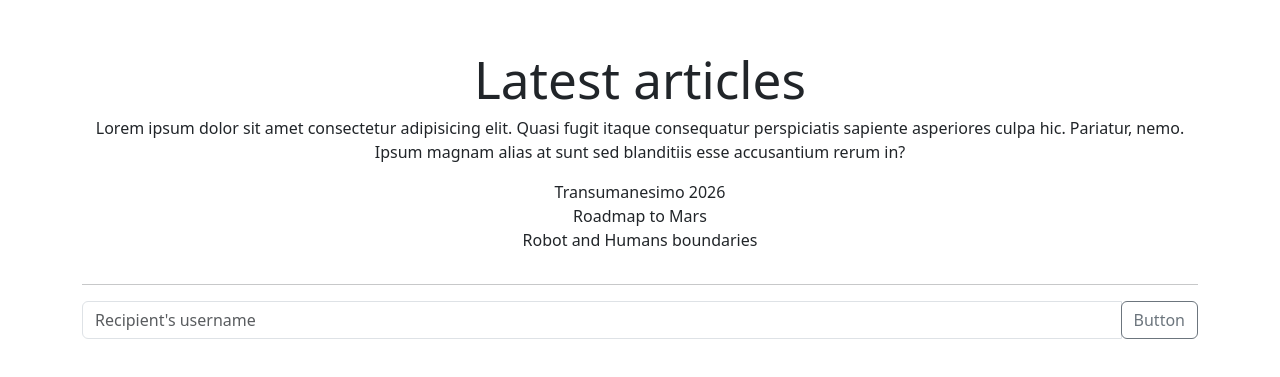
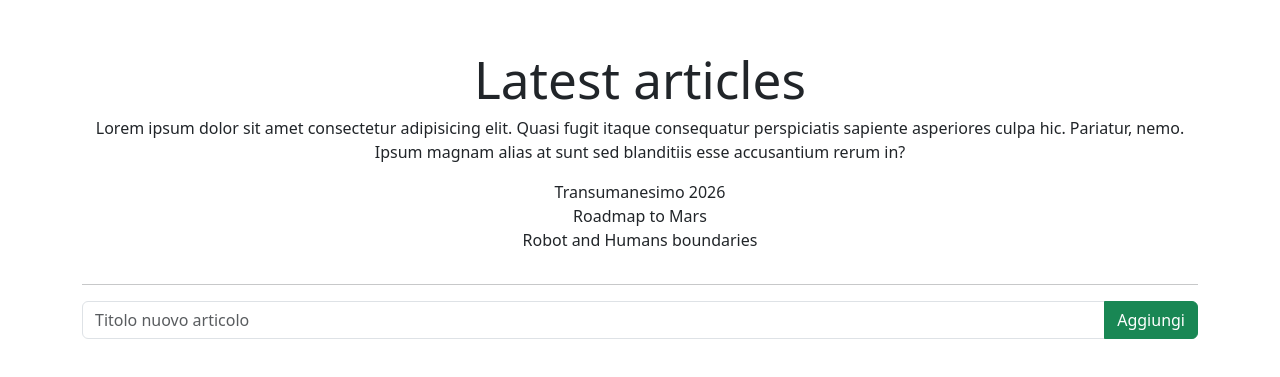
Before and after one commit to Salvo-Raia/react-form, a React (Vite) app: page / in a window 1280 px wide. Shown: the part 197-574 px from the top of the page. Built offline with nearby package versions, Linux system fonts and the light colour scheme.

Commit message:
Add preventdefault to form event

```diff
--- a/src/App.jsx
+++ b/src/App.jsx
@@ -1,7 +1,9 @@
+import { useState } from 'react';
 import './css/App.css'
 
 export default function App() {
   const articleList = ["Transumanesimo 2026", "Roadmap to Mars", "Robot and Humans boundaries"];
+  const [newArticle, setNewArticle] = useState("");
 
   return (
     <div className='container py-3'>
@@ -11,15 +13,28 @@ export default function App() {
       </div>
       <div className='list-group'>
         <ul>
-          {articleList.map((todo) => <li>{todo}</li>)}
+          {articleList.map((todo, index) => <li key={index}>{todo}</li>)}
         </ul>
         <hr />
-        <div class="input-group mb-3">
-            <input type="text" class="form-control" placeholder="Recipient's username" aria-label="Recipient's username" aria-describedby="basic-addon2" />
-            <div class="input-group-append">
-           <button class="btn btn-outline-secondary" type="button">Button</button>
-        </div>
-      </div>
+        <form
+          onSubmit={(e) => {
+          e.preventDefault();
+          console.log("nuovo articolo aggiunto:", newArticle);
+        }} className="input-group mb-3">
+          <input
+          value={newArticle}
+          onChange={e => setNewArticle(e.target.value)}
+          type="text"
+          className="form-control"
+          placeholder="Titolo nuovo articolo"
+          aria-label="New article"
+          aria-describedby="button-new-articles" />
+          <button
+          className="btn btn-success"
+          id="button-new-article">
+            Aggiungi
+            </button>
+        </form>
       </div>
     </div>
   )
```
